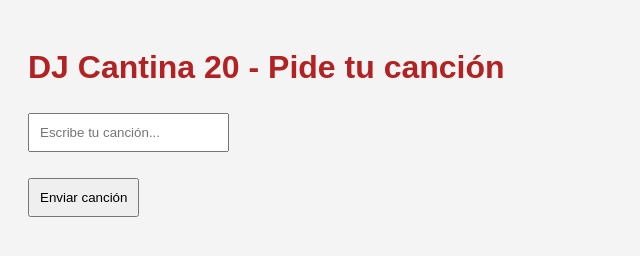
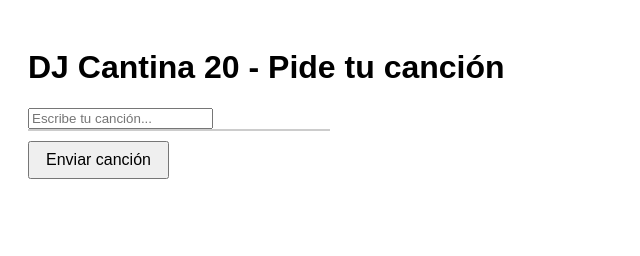
Before and after one commit to cantinala20dj-dot/dj-20-cantina, a plain HTML site: page index.html in a window 1280 px wide. Shown: the whole page, without its empty margins (0-640 px from the left). Drawn offline with Linux system fonts and the light colour scheme.

Commit message:
Update style.css

```diff
--- a/style.css
+++ b/style.css
@@ -1,5 +1,31 @@
-body { font-family: Arial; background: #f4f4f4; padding: 20px; }
-h1 { color: #b22222; }
-input, button { padding: 10px; margin: 5px 0; }
-ul { list-style: none; padding: 0; }
-li { background: white; margin: 5px 0; padding: 10px; border-radius: 5px; }
+body {
+  font-family: Arial, sans-serif;
+  padding: 20px;
+}
+
+#suggestions {
+  border: 1px solid #ccc;
+  max-width: 300px;
+  list-style: none;
+  padding: 0;
+  margin: 0;
+}
+
+#suggestions li {
+  padding: 5px;
+  cursor: pointer;
+}
+
+#suggestions li:hover {
+  background: #eee;
+}
+
+button {
+  margin-top: 10px;
+  padding: 8px 16px;
+  font-size: 16px;
+}
+
+#requests li {
+  margin-bottom: 8px;
+}
```
